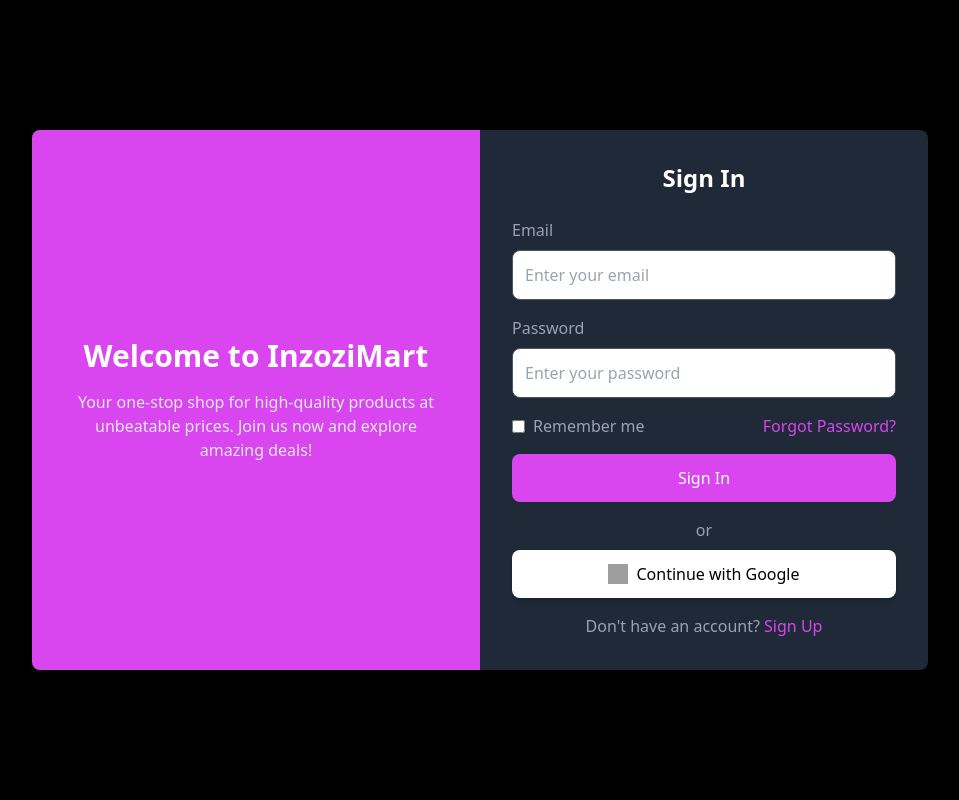
After one commit to gabbrenn/inzozimart, a PHP site: page /signin.php in a window 1280 px wide. The commit adds this page. Shown: the whole page, without its empty margins (160-1119 px from the left). Run offline with PHP 8.4, Linux system fonts and the light colour scheme; some libraries are stand-ins or nearby versions; grey boxes are pictures that could not be loaded.

Commit message:
add signin file and link

```diff
--- a/index.php
+++ b/index.php
@@ -23,7 +23,7 @@
                     <li><a href="#" class="hover:border-b-2 border-fuchsia-500">Home</a></li>
                     <li><a href="#" class="hover:border-b-2 border-fuchsia-500">Shop</a></li>
                     <li><a href="#" class="hover:border-b-2 border-fuchsia-500">Cart</a></li>
-                    <li><a href="#" class="hover:border-b-2 border-fuchsia-500">Login</a></li>
+                    <li><a href="signin.php" class="hover:border-b-2 border-fuchsia-500">Login</a></li>
                 </ul>
             </nav>
         </div>
--- /dev/null
+++ b/signin.php
@@ -0,0 +1,84 @@
+<!DOCTYPE html>
+<html lang="en">
+<head>
+    <meta charset="UTF-8">
+    <meta name="viewport" content="width=device-width, initial-scale=1.0">
+    <title>Sign In & Sign Up | InzoziMart</title>
+    <script src="https://cdn.tailwindcss.com"></script>
+</head>
+<body class="bg-black text-white flex items-center justify-center min-h-screen p-4">
+    <div class="w-full max-w-4xl bg-gray-800 rounded-lg shadow-lg flex flex-col md:flex-row overflow-hidden">
+        <!-- Left Side: Welcome Section -->
+        <div class="hidden md:flex flex-col justify-center items-center p-8 w-1/2 bg-fuchsia-500 text-center">
+            <a href="index.php"><h2 class="text-3xl font-bold mb-4">Welcome to InzoziMart</h2></a>
+            <p class="text-gray-200">Your one-stop shop for high-quality products at unbeatable prices. Join us now and explore amazing deals!</p>
+        </div>
+
+        <!-- Right Side: Sign In Form Section -->
+        <div class="w-full md:w-1/2 p-8" id="signin-section">
+            <h2 class="text-2xl font-bold text-center mb-6">Sign In</h2>
+            <form>
+                <div class="mb-4">
+                    <label class="block text-gray-400 mb-2">Email</label>
+                    <input type="email" placeholder="Enter your email" class="w-full p-3 text-black rounded-lg border border-gray-600 focus:outline-none focus:ring-2 focus:ring-fuchsia-500">
+                </div>
+                <div class="mb-4">
+                    <label class="block text-gray-400 mb-2">Password</label>
+                    <input type="password" placeholder="Enter your password" class="w-full p-3 text-black rounded-lg border border-gray-600 focus:outline-none focus:ring-2 focus:ring-fuchsia-500">
+                </div>
+                <div class="mb-4 flex justify-between items-center">
+                    <label class="flex items-center text-gray-400">
+                        <input type="checkbox" class="mr-2">
+                        Remember me
+                    </label>
+                    <a href="#" class="text-fuchsia-500 hover:underline">Forgot Password?</a>
+                </div>
+                <button class="w-full bg-fuchsia-500 text-white py-3 rounded-lg hover:bg-fuchsia-600 transition-all">Sign In</button>
+            </form>
+            <div class="my-4 text-center">
+                <p class="text-gray-400">or</p>
+                <button class="w-full flex items-center justify-center bg-white text-black py-3 rounded-lg mt-2 shadow-md hover:bg-gray-200 transition-all">
+                <img src="https://img.icons8.com/?size=512&id=17949&format=png" alt="Google Logo" class="w-5 h-5 mr-2">
+                    Continue with Google
+                </button>
+            </div>
+            <p class="mt-4 text-center text-gray-400">Don't have an account? <a href="#" class="text-fuchsia-500 hover:underline" onclick="toggleForms()">Sign Up</a></p>
+        </div>
+
+        <!-- Right Side: Sign Up Form Section (Initially Hidden) -->
+        <div class="w-full md:w-1/2 p-8 hidden" id="signup-section">
+            <h2 class="text-2xl font-bold text-center mb-6">Sign Up</h2>
+            <form>
+                <div class="mb-4">
+                    <label class="block text-gray-400 mb-2">Full Name</label>
+                    <input type="text" placeholder="Enter your full name" class="w-full p-3 text-black rounded-lg border border-gray-600 focus:outline-none focus:ring-2 focus:ring-fuchsia-500">
+                </div>
+                <div class="mb-4">
+                    <label class="block text-gray-400 mb-2">Email</label>
+                    <input type="email" placeholder="Enter your email" class="w-full p-3 text-black rounded-lg border border-gray-600 focus:outline-none focus:ring-2 focus:ring-fuchsia-500">
+                </div>
+                <div class="mb-4">
+                    <label class="block text-gray-400 mb-2">Password</label>
+                    <input type="password" placeholder="Create a password" class="w-full p-3 text-black rounded-lg border border-gray-600 focus:outline-none focus:ring-2 focus:ring-fuchsia-500">
+                </div>
+                <button class="w-full bg-fuchsia-500 text-white py-3 rounded-lg hover:bg-fuchsia-600 transition-all">Sign Up</button>
+            </form>
+            <div class="my-4 text-center">
+                <p class="text-gray-400">or</p>
+                <button class="w-full flex items-center justify-center bg-white text-black py-3 rounded-lg mt-2 shadow-md hover:bg-gray-200 transition-all">
+                <img src="https://img.icons8.com/?size=512&id=17949&format=png" alt="Google Logo" class="w-5 h-5 mr-2">
+                    Continue with Google
+                </button>
+            </div>
+            <p class="mt-4 text-center text-gray-400">Already have an account? <a href="#" class="text-fuchsia-500 hover:underline" onclick="toggleForms()">Sign In</a></p>
+        </div>
+    </div>
+
+    <script>
+        function toggleForms() {
+            document.getElementById('signin-section').classList.toggle('hidden');
+            document.getElementById('signup-section').classList.toggle('hidden');
+        }
+    </script>
+</body>
+</html>
```
